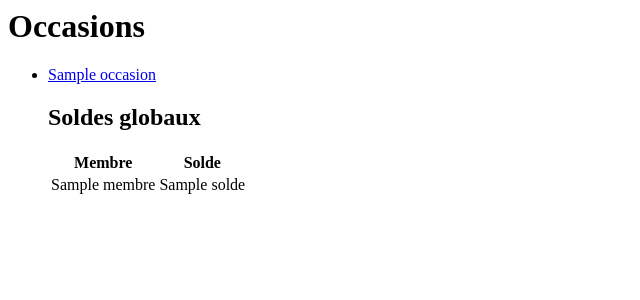
After one commit to nim65s/django-comptes, a Django app: template comptes/templates/comptes/occasion_list.html in a window 1280 px wide. The commit adds this page. Shown: the top 300 px of the page, without its empty margins (0-640 px from the left). Run offline with Django 3.2, Linux system fonts and the light colour scheme; tables that the repository leaves empty hold one stand-in row (values such as "Sample post"); the template is opened without the code that fills it: values that come from a table or form of the project are taken from there, most other values are stand-ins (such as "Sample title", 1, 10 or a date in 2020); some libraries are stand-ins or nearby versions.

Commit message:
soldes globaux sur occasion_list

```diff
--- a/comptes/models.py
+++ b/comptes/models.py
@@ -35,7 +35,7 @@ class Occasion(Model):
         return self.membres.all() if self.membres.exists() else User.objects.all()
 
     def solde_des_membres(self):
-        return sorted([(self.solde(m), m) for m in self.get_membres()], key=lambda x: x[0], reverse=True)
+        return sorted([(self.solde(m), m) for m in self.get_membres()], key=lambda x: -x[0])
 
     def depenses(self):
         return query_sum(self.dette_set)
--- /dev/null
+++ b/comptes/templates/comptes/occasion_list.html
@@ -0,0 +1,22 @@
+{% extends "base.html" %}
+
+{% block title %}Comptes{% endblock %}
+
+{% block content %}
+<h1>Occasions</h1>
+
+<ul>
+{% for occasion in occasions %}
+<li><a href="{{ occasion.get_full_url }}">{{ occasion.nom }}</a></li>
+{% endfor %}
+</li>
+
+<h2>Soldes globaux</h2>
+<table class="table table-striped"><tr><th>Membre</th><th class="right">Solde</th></tr>
+  {% for solde, membre in soldes %}{% if solde != 0 %}
+  <tr><td>{{ membre }}</td><td class="euro">{{ solde }}</td></tr>
+  {% endif %}
+  {% empty %}<tr><td colspan="2">Pas de membres pour l’instant…</td></tr>{% endfor %}
+</table>
+
+{% endblock %}
```
Also changed, not shown: comptes/templates/comptes/occasion_detail.html (renamed from comptes/templates/comptes/comptes.html, +2 -5 lines), comptes/views.py (+7 -5 lines).
